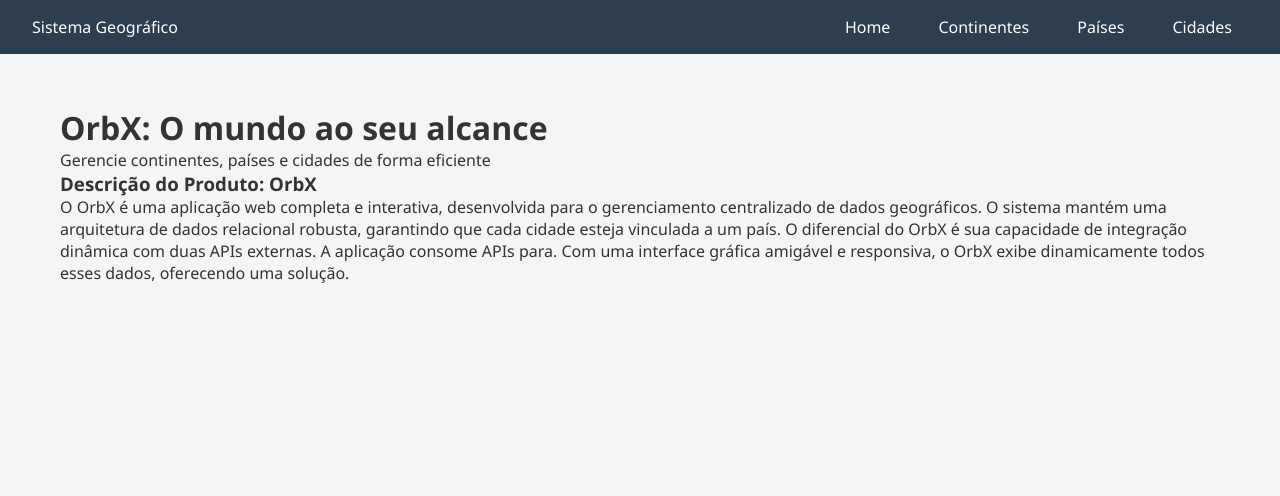
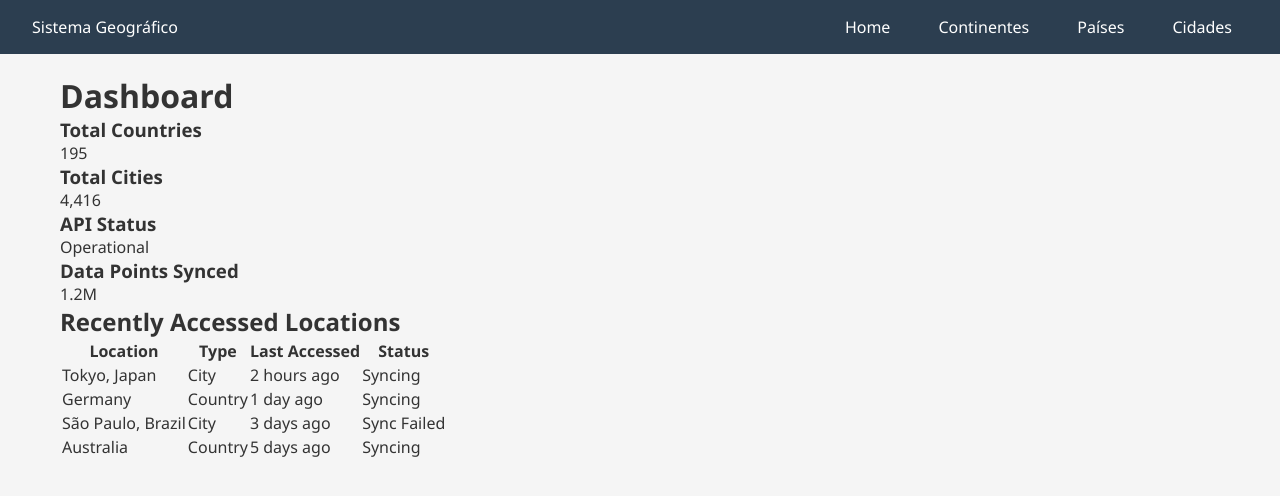
Before and after one commit to Madhs31/OrbX_Frontend, a React (Vite) app: page / in a window 1280 px wide. Shown: the top 496 px of the page. Built offline with nearby package versions, Linux system fonts and the light colour scheme.

Commit message:
🚀 feat: Configurando o react-router-dom e as rotas principais

```diff
--- a/index.html
+++ b/index.html
@@ -4,7 +4,7 @@
     <meta charset="UTF-8" />
     <link rel="icon" type="image/svg+xml" href="/vite.svg" />
     <meta name="viewport" content="width=device-width, initial-scale=1.0" />
-    <title>orbx-frontend</title>
+    <title>OrbX: O mundo ao seu alcance</title>
   </head>
   <body>
     <div id="root"></div>
--- a/src/App.tsx
+++ b/src/App.tsx
@@ -4,6 +4,7 @@ import Home from './pages/Home';
 import ContinentPage from './pages/ContinentPage';
 import CountryPage from './pages/CountryPage';
 import CityPage from './pages/CityPage';
+import LoginPage from './pages/LoginPage'; // Você já está importando o componente aqui
 import './styles/global.css';
 
 function App() {
@@ -17,6 +18,8 @@ function App() {
 <Route path="/continents" element={<ContinentPage />} />
 <Route path="/countries" element={<CountryPage />} />
 <Route path="/cities" element={<CityPage />} />
+      {/* Esta rota agora usa o LoginPage importado do arquivo './pages/LoginPage' */}
+<Route path="/login" element={<LoginPage />} />
 </Routes>
 </div>
 </div>
--- a/src/pages/Home.tsx
+++ b/src/pages/Home.tsx
@@ -2,25 +2,79 @@ import React from 'react';
 
 const Home: React.FC = () => {
   return (
-    <div className="page">
-      <div className="home-container">
-        <h1>OrbX: O mundo ao seu alcance</h1>
-        <p>Gerencie continentes, países e cidades de forma eficiente</p>
+    <div className="page-container">
+      <h1>Dashboard</h1>
 
-        <div className="dashboard-cards">
-           <h3>Descrição do Produto: OrbX</h3>
-            <p>
-              O OrbX é uma aplicação web completa e interativa, desenvolvida
-              para o gerenciamento centralizado de dados geográficos.
-              O sistema mantém uma arquitetura de dados relacional robusta,
-              garantindo que cada cidade esteja vinculada a um país.
-              O diferencial do OrbX é sua capacidade de integração dinâmica
-              com duas APIs externas. A aplicação consome APIs para.
-              Com uma interface gráfica amigável e responsiva, o OrbX
-              exibe dinamicamente todos esses dados, oferecendo uma solução.
-            </p>
+      {/* Cards de Estatísticas */}
+      <div className="stats-cards">
+        <div className="card">
+          <h3>Total Countries</h3>
+          <p>195</p>
         </div>
+        <div className="card">
+          <h3>Total Cities</h3>
+          <p>4,416</p>
+        </div>
+        <div className="card">
+          <h3>API Status</h3>
+          <p className="status-operational">
+            <span className="status-dot"></span>
+            Operational
+          </p>
+        </div>
+        <div className="card">
+          <h3>Data Points Synced</h3>
+          <p>1.2M</p>
+        </div>
+      </div>
 
+      {/* Container do Mapa */}
+      <div className="map-container">
+        {/* Este é um placeholder para o mapa.
+            Mapas interativos reais exigiriam uma biblioteca como Leaflet ou Mapbox. */}
+        <div className="map-placeholder">
+                  </div>
+      </div>
+
+      {/* Tabela de Acessos Recentes */}
+      <div className="table-container">
+        <h2>Recently Accessed Locations</h2>
+        <table>
+          <thead>
+            <tr>
+              <th>Location</th>
+              <th>Type</th>
+              <th>Last Accessed</th>
+              <th>Status</th>
+            </tr>
+          </thead>
+          <tbody>
+            <tr>
+              <td>Tokyo, Japan</td>
+              <td>City</td>
+              <td>2 hours ago</td>
+              <td><span className="status status-syncing">Syncing</span></td>
+            </tr>
+            <tr>
+              <td>Germany</td>
+              <td>Country</td>
+              <td>1 day ago</td>
+              <td><span className="status status-syncing">Syncing</span></td>
+            </tr>
+            <tr>
+              <td>São Paulo, Brazil</td>
+              <td>City</td>
+              <td>3 days ago</td>
+              <td><span className="status status-failed">Sync Failed</span></td>
+            </tr>
+            <tr>
+              <td>Australia</td>
+              <td>Country</td>
+              <td>5 days ago</td>
+              <td><span className="status status-syncing">Syncing</span></td>
+            </tr>
+          </tbody>
+        </table>
       </div>
     </div>
   );
```
Lines whose indentation alone changed are shown as unchanged.
